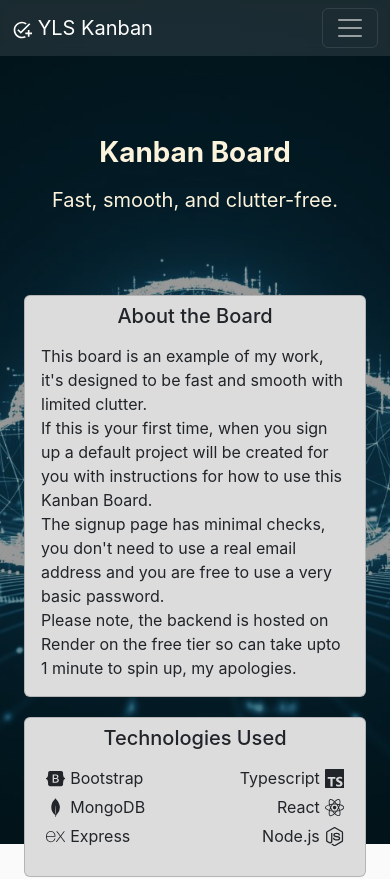
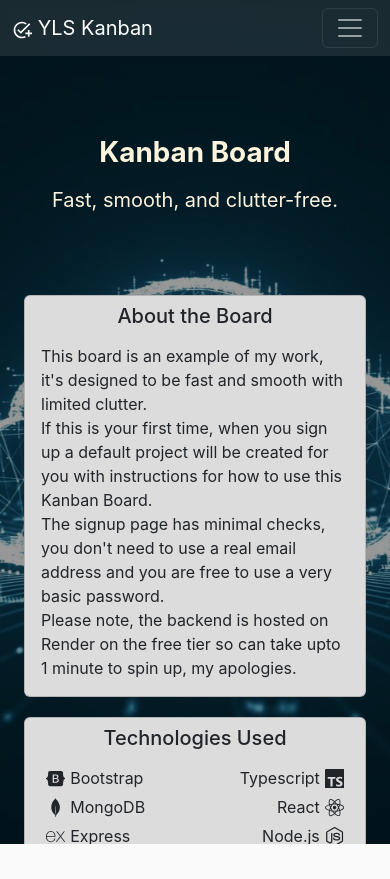
Before and after one commit to Siffster85/kanban_app_FE, a React (Create React App) app: page / in a window 390 px wide. Shown: the top 879 px of the page. After the commit the page ends 844 px from the top, so only its background shows below. Built offline with nearby package versions, Linux system fonts and the light colour scheme; no server answers.

Commit message:
fixing scroll and mobile view

```diff
--- a/src/styles/app.module.css
+++ b/src/styles/app.module.css
@@ -6,17 +6,20 @@
     background-size: cover;
     background-repeat: no-repeat;
     background-position: center;
-    min-height: 100vh;
-    width: 100vw;
-    background-attachment: fixed;
+    top: 0;
+    left: 0;
+    height: 100%;
+    width: 100%;
+    position: fixed;
 }
 
 .overlay {
     position: absolute;
     top: 0;
     left: 0;
+    height: 100%;
     width: 100%;
-    height: 100%;
+    overflow-y: auto;
     background-color: rgba(0, 0, 0, 0.4);
 }
 
```
